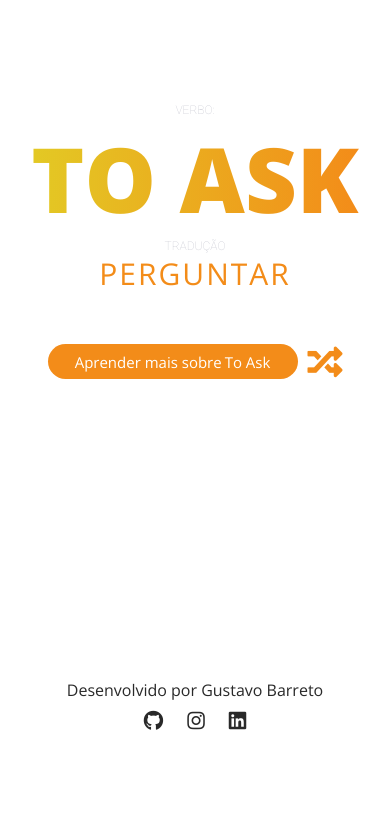
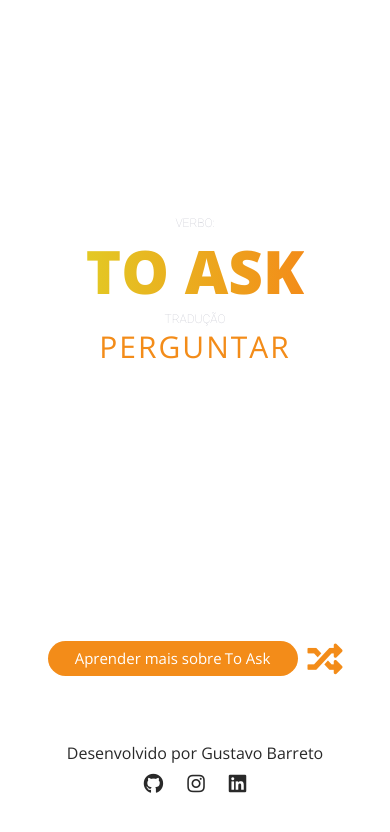
Before and after one commit to barretogustavo/randomverbs, a plain HTML site: page index.html in a window 390 px wide. Drawn offline with nearby package versions, Linux system fonts and the light colour scheme; no server answers.

Commit message:
Ajustes na responsividade

```diff
--- a/style.css
+++ b/style.css
@@ -6,7 +6,7 @@
 
 .area-do-verbo{
     width: 100vw;
-    height: 100vh;
+    height: 55vh;
     display: flex;
     flex-direction: column;
     align-items: center;
@@ -24,6 +24,7 @@
     text-align: center;
     font: 130px 'Open Sans';
     font-weight: bold;
+    margin: 0px 20px 0px 20px;
 
     /* gradiente */
   background-image:linear-gradient(to right, #e3c924, #f38c19);
@@ -41,7 +42,8 @@
 }
 
 .area-do-botao{
-    width: 400px;
+    width: 100%;
+    height: 50px;
     display: flex;
     flex-direction: row;
     justify-content:center;
@@ -160,6 +162,16 @@
         flex-direction: column;
         justify-content:center;
     }
+    .verbo-principal{
+        font-size: 80px;
+    }
+    .area-do-botao{
+    position: relative;
+    top: 20%;
+    }
+    .area-do-verbo{
+        height: 75vh;
+    }
 }
 @media (max-width:430px){
     .modal{
@@ -168,6 +180,9 @@
     .div-botao{
         margin-top: 30px;
         margin-left: 30px;
+    }
+    .verbo-principal{
+        font-size: 60px;
     }
 }
 @media (max-width:370px){
@@ -194,7 +209,7 @@
     text-align: center;
     font-family: 'Open sans';
     color: #292929;
-    margin-top: 300px;
+    margin-top: 15%;
 }
 .icones{
     color: #292929;
```
Also changed, not shown: index.html (+1 -1 lines).
